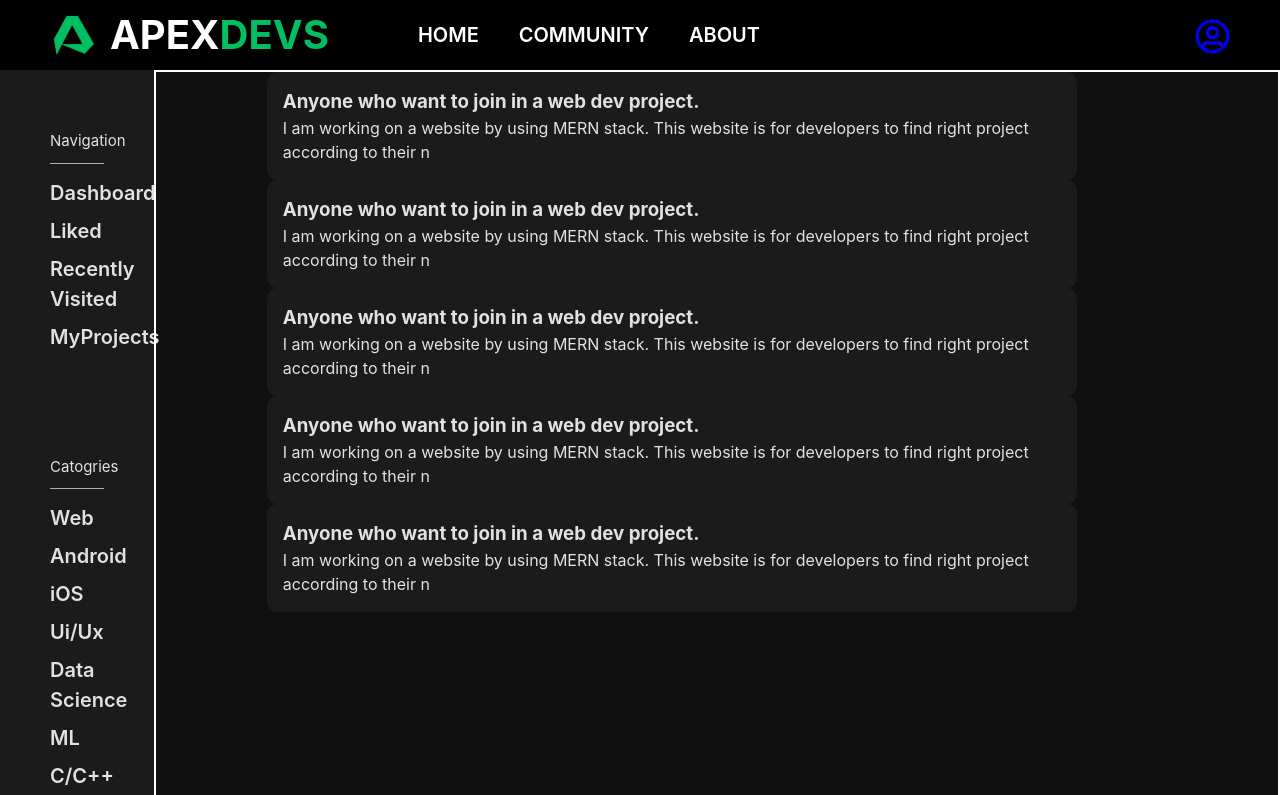
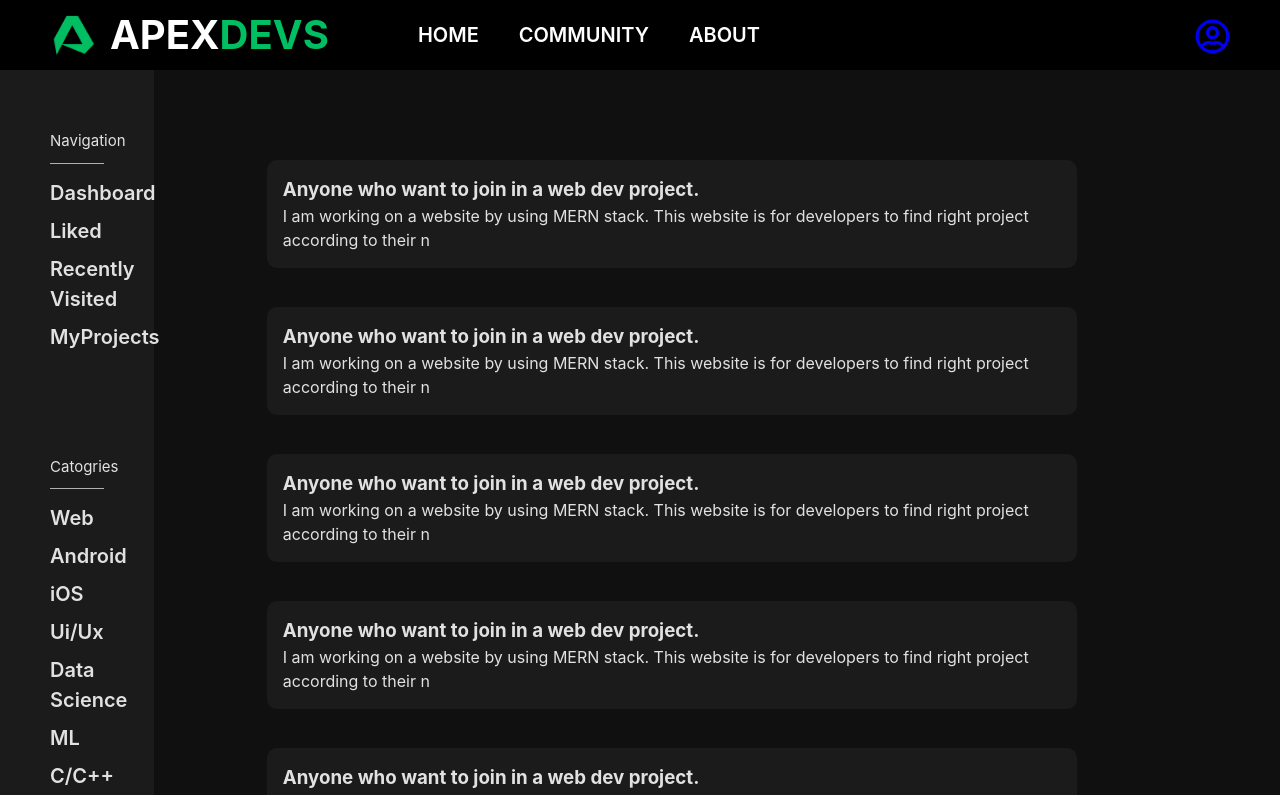
Before and after one commit to codinggita/apex_devs, a React (Vite) app in the folder client/: page /community in a window 1280 px wide. Shown: the top 795 px of the page. Built offline with nearby package versions, Linux system fonts and the light colour scheme.

Commit message:
Community section update

```diff
--- a/client/src/components/dashboard/Community.jsx
+++ b/client/src/components/dashboard/Community.jsx
@@ -30,6 +30,7 @@ function Community() {
       </div>
 
       <div className='community-body-container'>
+
         <ThreadCard/>
         <ThreadCard/>
         <ThreadCard/>
--- a/client/src/components/styles/Community.css
+++ b/client/src/components/styles/Community.css
@@ -6,10 +6,12 @@
 }
 
 .community-body-container{
-    border: 2px solid white;
+    /* border: 2px solid white; */
+    margin: 7%;
     width: 100%;
     display: flex;
     flex-direction: column;
     align-items: center;
+    gap: 5%;
     /* justify-content: center; */
 }
```
